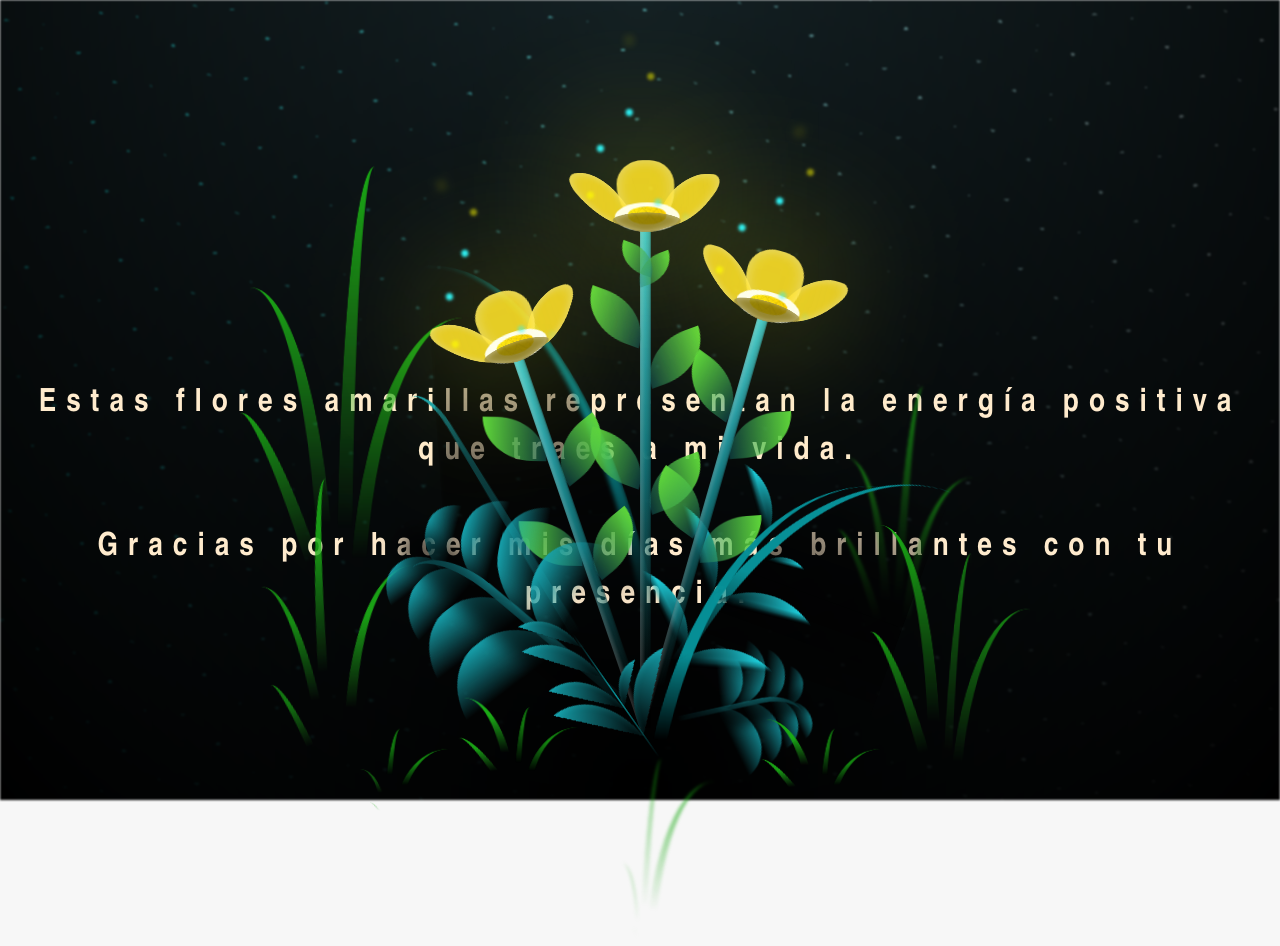
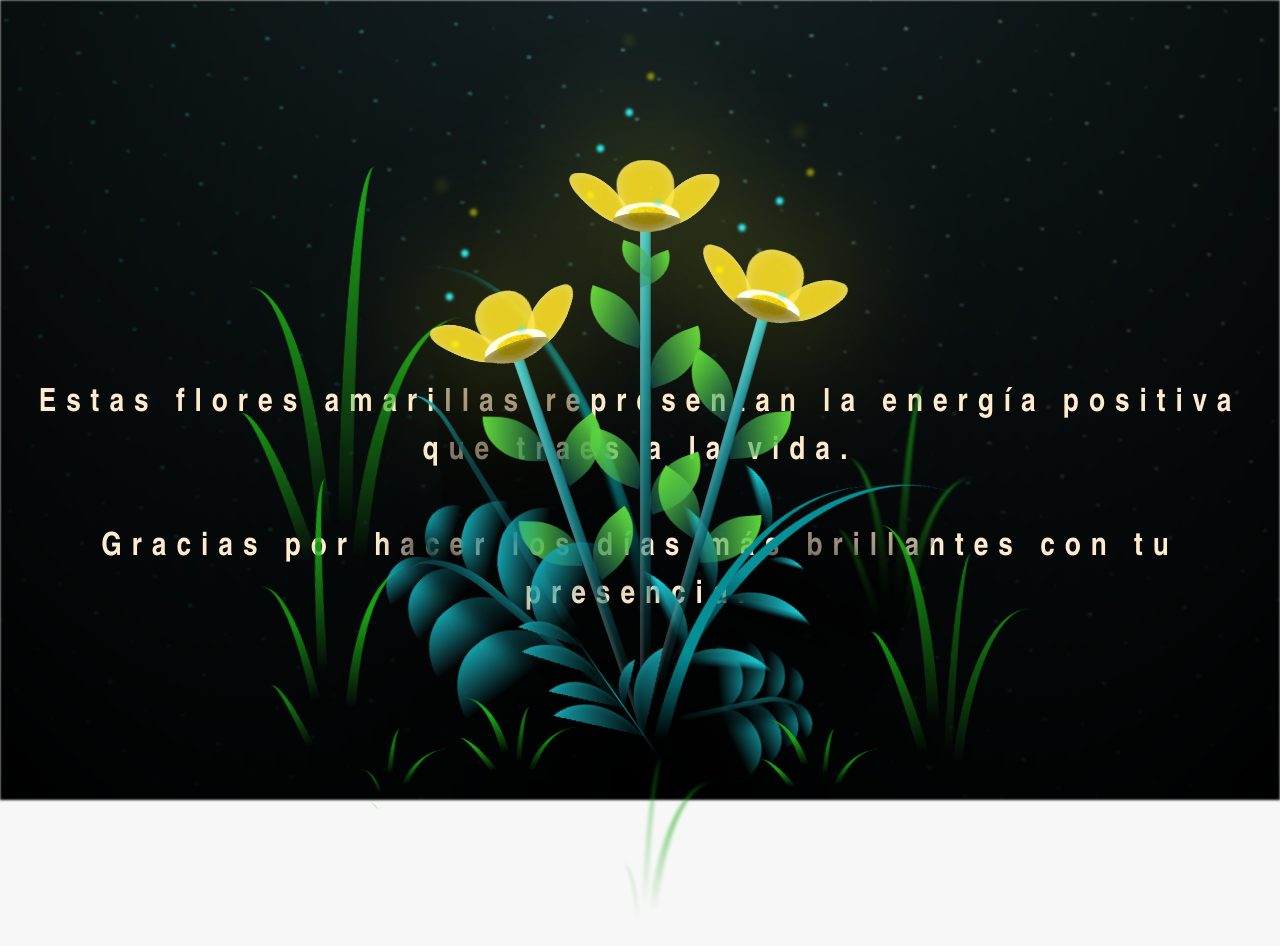
Before and after one commit to tyzan18/cinthy.com, a plain HTML site: page flower.html in a window 1280 px wide. Drawn offline with Linux system fonts and the light colour scheme.

Commit message:
Update flower.html

```diff
--- a/flower.html
+++ b/flower.html
@@ -13,8 +13,8 @@
     <div id="lyrics">
 
     </div>
-    <h1 class="titulo">Estas flores amarillas representan la energía positiva que traes a mi vida. <br><br>
-      Gracias por hacer mis días más brillantes con tu presencia.</h1>
+    <h1 class="titulo">Estas flores amarillas representan la energía positiva que traes a la vida. <br><br>
+      Gracias por hacer los días más brillantes con tu presencia.</h1>
       <div class="night"></div>
     <div class="flowers">
       <div class="flower flower--1">
```
